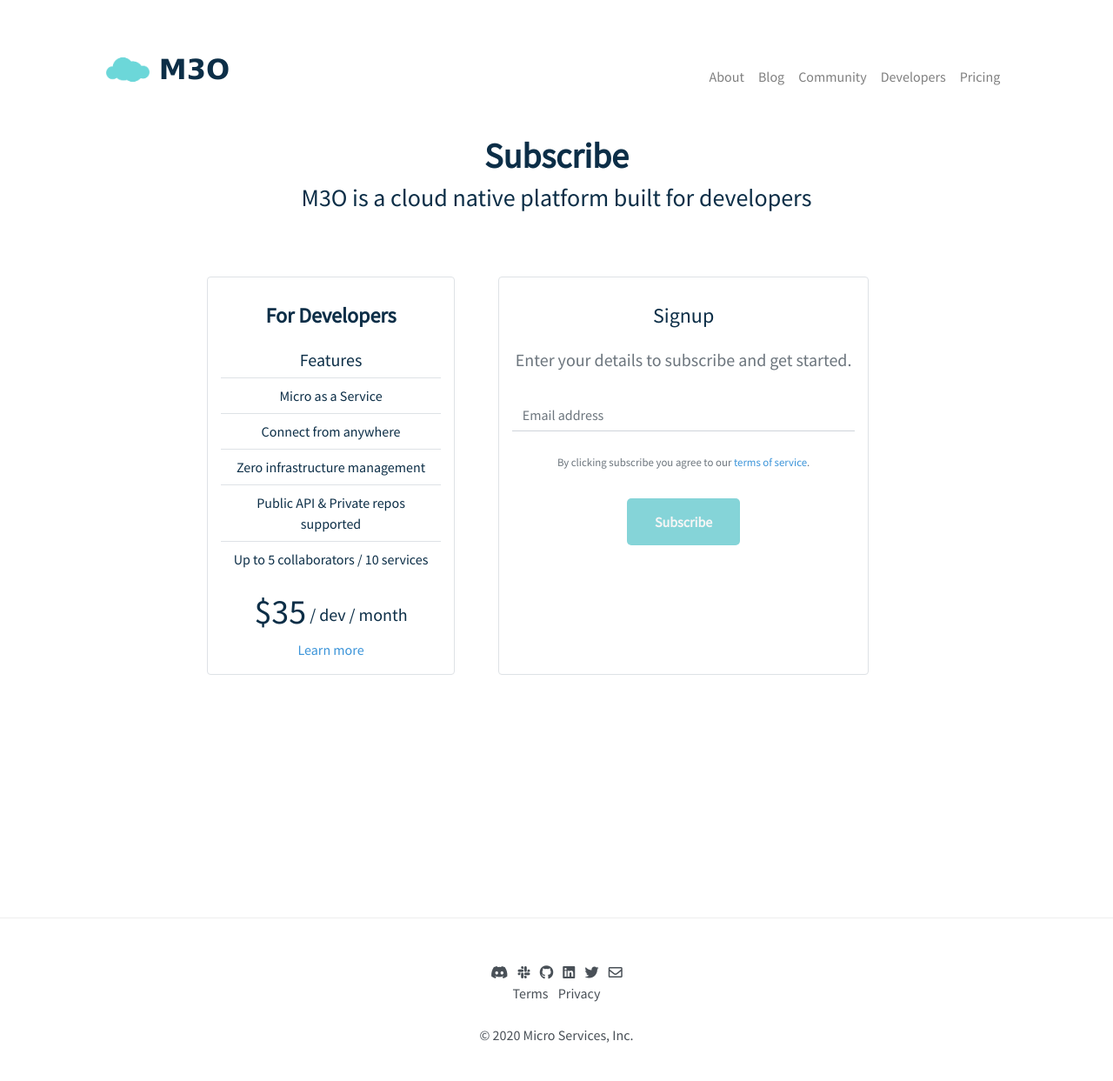
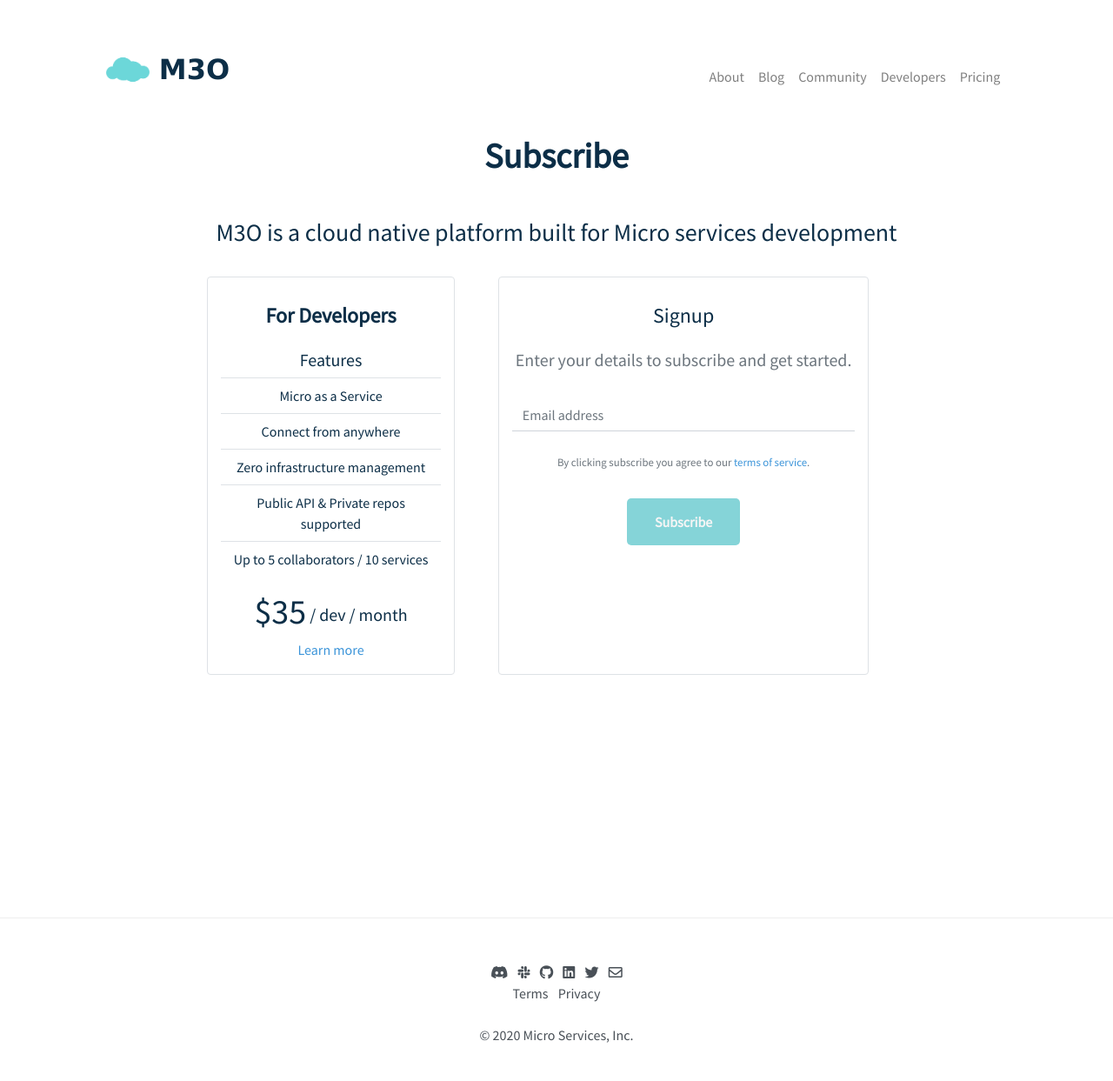
Before and after one commit to micro-community/go-micro-v2-doc, a Jekyll site: the page built from subscribe.html, in a window 1280 px wide. Shown: the whole page at 87% size. Built offline with Jekyll 4.4.1, drawn with Linux system fonts in a browser that asks for light colours; nearby versions of some CDN libraries.

Commit message:
update subscribe

```diff
--- a/subscribe.html
+++ b/subscribe.html
@@ -83,8 +83,8 @@
         <div class="col-md-8 offset-md-2">
           <center>
             <h1><b>Subscribe</b></h1>
-	    <h3>M3O is a cloud native platform built for developers</h3>
 	    <p>&nbsp;</p>
+	    <h3>M3O is a cloud native platform built for Micro services development</h3>
           </center>
           <div>
             <div class="row">
```
